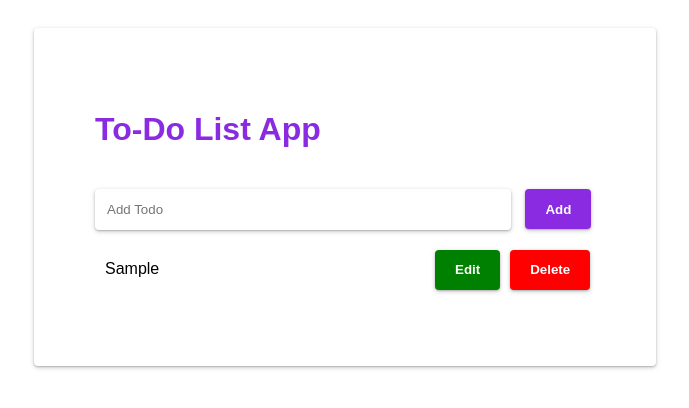
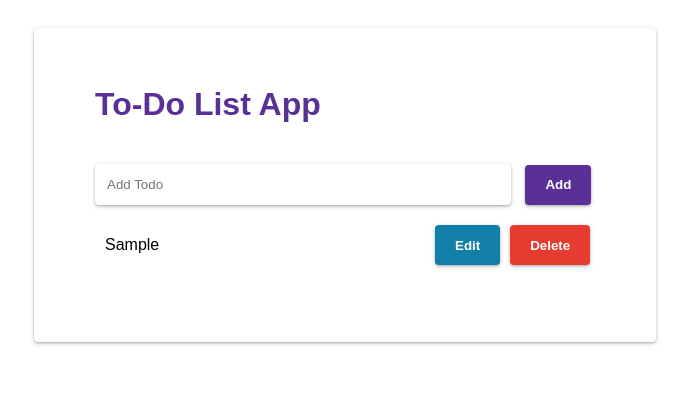
Before and after one commit to anshulv1401/AnshulVanawat_Javascript_gradedproj, a plain HTML site: page src/todolist-home.html in a window 1280 px wide. Both pictures are taken after typing "Sample" into the empty fields and a click on the button "Add". Shown: the whole page, without its empty margins (295-984 px from the left). Drawn offline with Linux system fonts and the light colour scheme.

Commit message:
style improved; cancel and save button bug fixed

```diff
--- a/src/css/site.css
+++ b/src/css/site.css
@@ -8,7 +8,6 @@ button {
     height: 40px;
     font-weight: bold;
     padding: 0 20px;
-    background: white;
     border: none;
     border-radius: 4px;
     color: white;
@@ -21,7 +20,7 @@ button:hover {
 }
 
 h1 {
-    color: blueviolet;
+    color: #593196;
 }
 
 input {
@@ -41,7 +40,7 @@ input {
 }
 
 .container {
-    padding: 5%;
+    padding: 3% 5% 5% 5%;
     margin: auto;
     box-shadow: 0 1px 2px 0 rgba(0, 0, 0, 0.2), 0 1.5px 5px 0 rgba(0, 0, 0, 0.19);
     height: fit-content;
@@ -64,15 +63,21 @@ input {
 }
 
 .addButton {
-    background: blueviolet;
+    background: #593196;
 }
 
-.deleteButton,
-.cancelButton {
-    background: red;
+.deleteButton {
+    background: #e63b31;
 }
 
-.editButton,
+.editButton {
+    background: #137ea7;
+}
+
+.cancelButton {
+    background: #69b6d4;
+}
+
 .saveButton {
-    background: green;
+    background: #24a428;
 }
--- a/src/js/site.js
+++ b/src/js/site.js
@@ -1,5 +1,3 @@
-var rememberTodoEditValue = "";
-
 function addTodo() {
     var todoTask = document.getElementById("todo").value;
 
@@ -23,7 +21,6 @@ function editTodo(args) {
     var liItem = args.target.parentElement.parentElement;
 
     var todoTask = liItem.getElementsByClassName("todoLabel")[0].innerHTML;
-    rememberTodoEditValue = todoTask
     var editListItem = createEditListItemDiv(todoTask);
 
     liItem.innerHTML = ""
@@ -42,25 +39,25 @@ function saveEdit(args) {
 
     var todoTask = liItem.getElementsByClassName("todoInputEdit")[0].value;
 
+    if (todoTask === "") {
+        return;
+    }
+
     var listItemDiv = createListItemDiv(todoTask);
 
     liItem.innerHTML = ""
     liItem.appendChild(listItemDiv)
-
-    rememberTodoEditValue = "";
 }
 
 function cancelEdit(args) {
     var liItem = args.target.parentElement.parentElement;
 
-    var todoTask = rememberTodoEditValue;
+    var todoTask = liItem.getElementsByTagName("input")[0].placeholder;
 
     var listItemDiv = createListItemDiv(todoTask);
 
     liItem.innerHTML = ""
     liItem.appendChild(listItemDiv)
-
-    rememberTodoEditValue = "";
 }
 
 function createListItemDiv(todoTask) {
@@ -92,6 +89,7 @@ function createEditListItemDiv(todoTask) {
 
     var label = document.createElement('input')
     label.value = todoTask;
+    label.placeholder = todoTask;
     label.classList.add("todoInputEdit");
 
     var saveButton = document.createElement("button");
```
